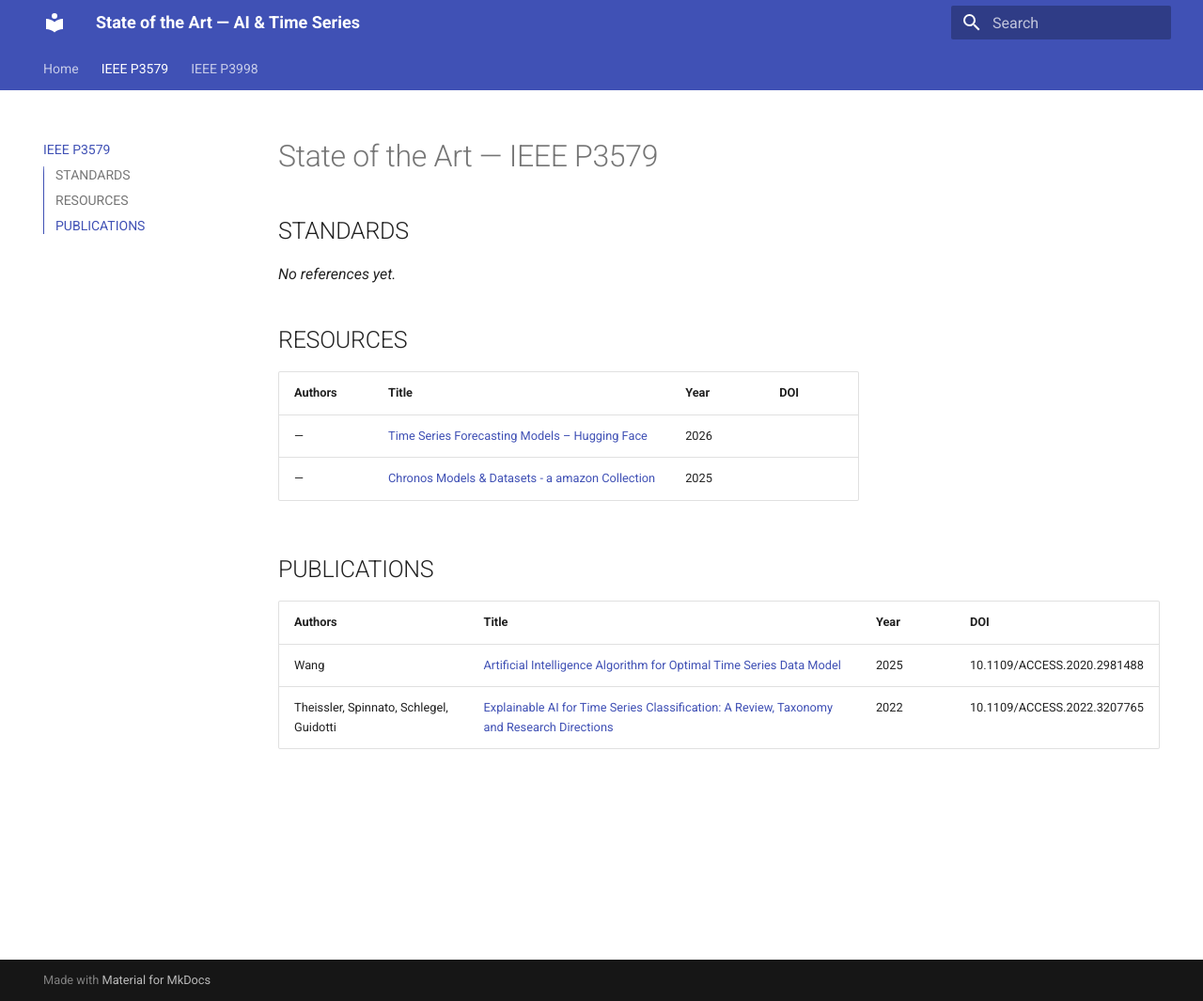
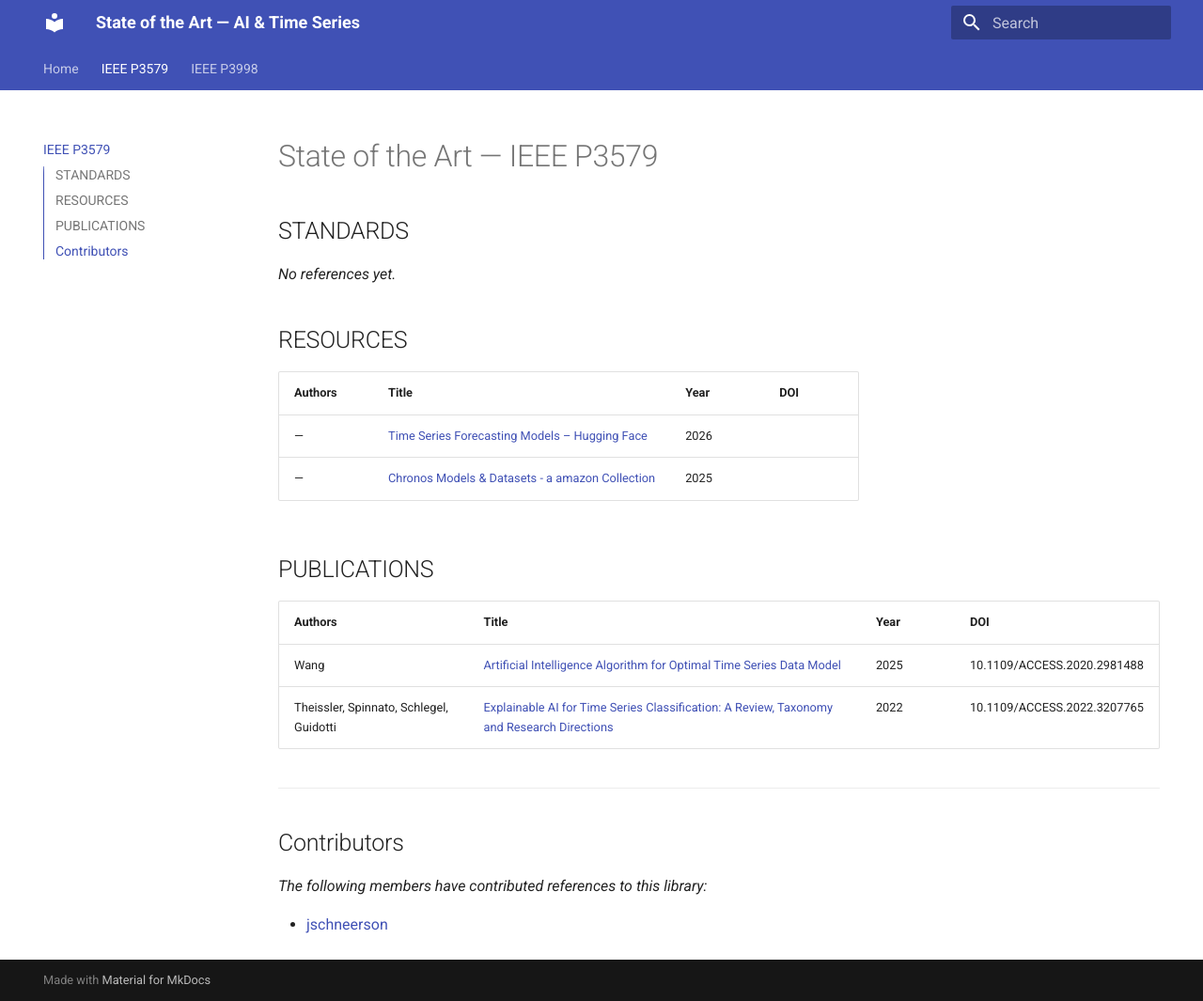
Before and after one commit to aitimeseries/SOTA, an MkDocs documentation site: the page built from docs/p3579/index.md, in a window 1280 px wide and 1065 px high. Shown: the whole window at 94% size. Built offline with MkDocs 1.6.1 and Material for MkDocs 9.7.7, drawn with Linux system fonts in a browser that asks for light colours.

Commit message:
refs: update SOTA from Zotero

```diff
--- a/docs/p3579/index.md
+++ b/docs/p3579/index.md
@@ -17,3 +17,12 @@ _No references yet._
 |---------|-------|------|-----|
 | Wang | [Artificial Intelligence Algorithm for Optimal Time Series Data Model](https://ieeexplore.ieee.org/document/9039604) | 2025 | 10.1109/ACCESS.2020.2981488 |
 | Theissler, Spinnato, Schlegel, Guidotti | [Explainable AI for Time Series Classification: A Review, Taxonomy and Research Directions](https://ieeexplore.ieee.org/document/9895252) | 2022 | 10.1109/ACCESS.2022.3207765 |
+
+
+---
+
+## Contributors
+
+*The following members have contributed references to this library:*
+
+- [jschneerson](https://www.zotero.org/jschneerson)
```
